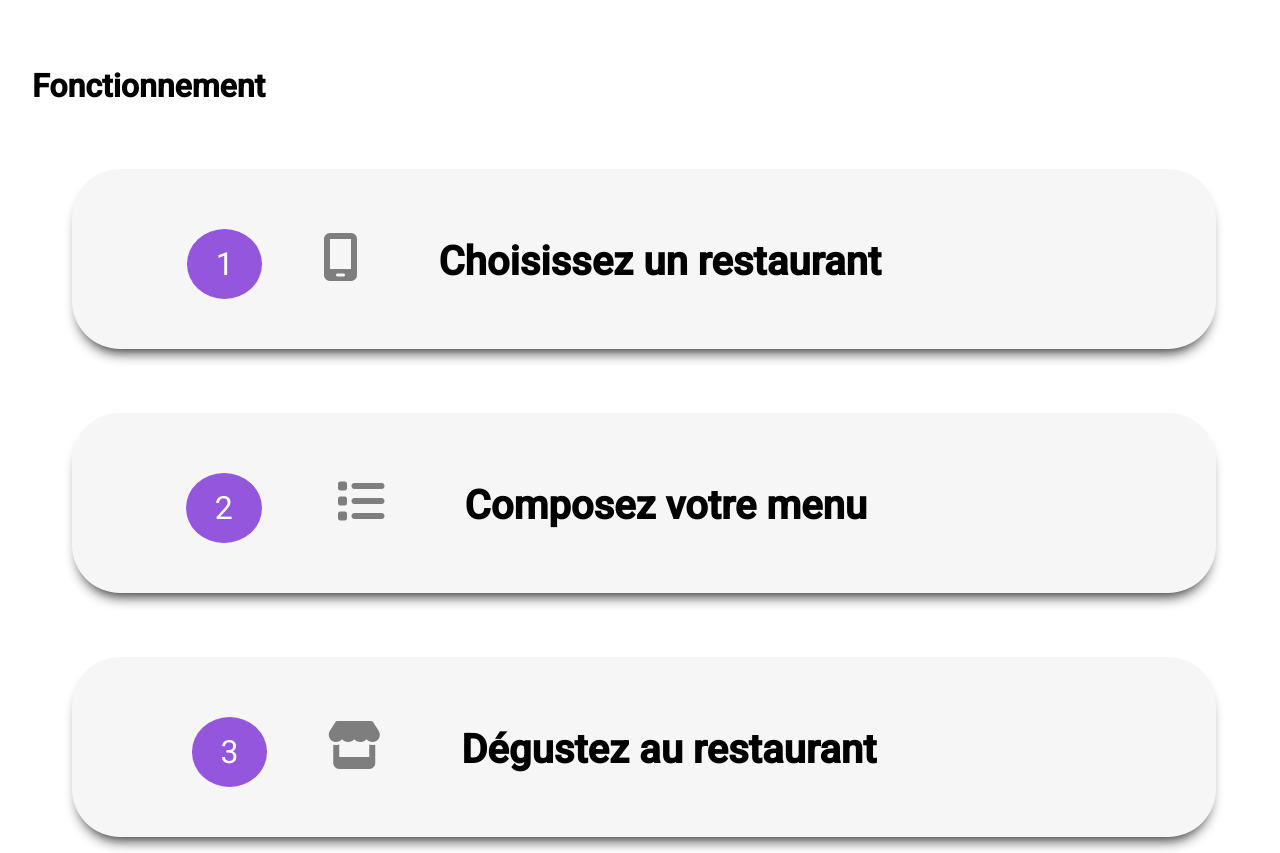
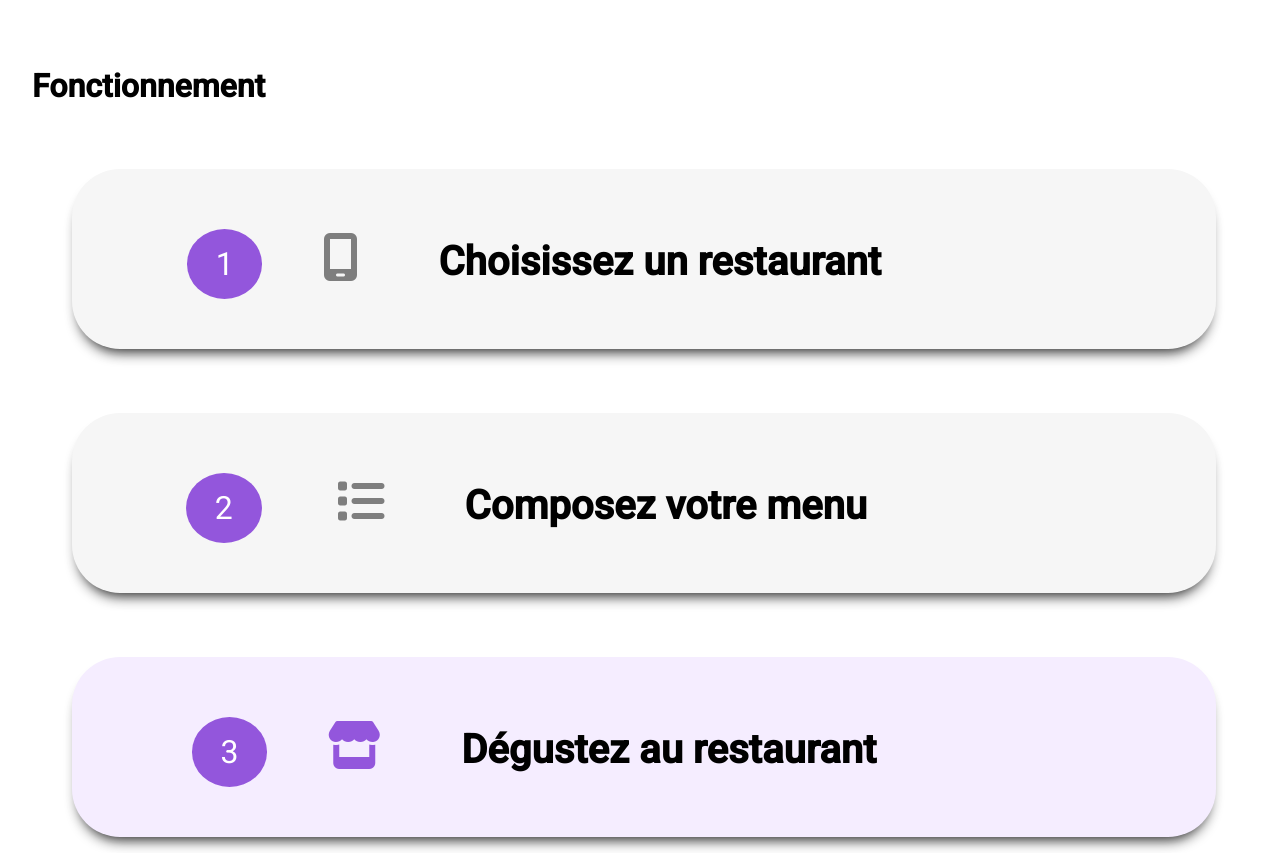
Before and after one commit to pepsizor1/ohmyfoodvincent, a website: page index.html in a window 1280 px wide. Shown: the part 921-1774 px from the top of the page. Drawn offline with Linux system fonts and the light colour scheme; a web font is replaced by a local one.

Commit message:
add color on tutorial

```diff
--- a/index.html
+++ b/index.html
@@ -26,7 +26,7 @@
       <ol>
            <li><span>1</span><i class="fa-solid fa-mobile-screen"></i>Choisissez un restaurant</li>
            <li><span class="two">2</span><i class="fa-solid fa-list"></i>Composez votre menu</li>
-           <li><span>3</span><i class="fa-solid fa-store"></i>Dégustez au restaurant</li>
+           <li class="li--blue"><span>3</span><i class="fa-solid fa-store"></i>Dégustez au restaurant</li>
         </ol>
      </section>
        </section>
--- a/sass/layout/tutorial.scss
+++ b/sass/layout/tutorial.scss
@@ -30,6 +30,7 @@
         margin-left: -10rem;
         color: #7e7e7e;
         font-size: 3rem;
+
     }
     & span{
         background-color: #9356dc;
@@ -41,7 +42,13 @@
         font-size: 2rem;
         font-weight: 400;
     }
-     .two{
+    & .two{
      left: -235px;
     }
+    & .fa-store{
+        color: #9356dc;
+    }
+    & .li--blue{
+        background-color: #f5edff;
+    }
 }
```
Also changed, not shown: style.css, 1 other file.
